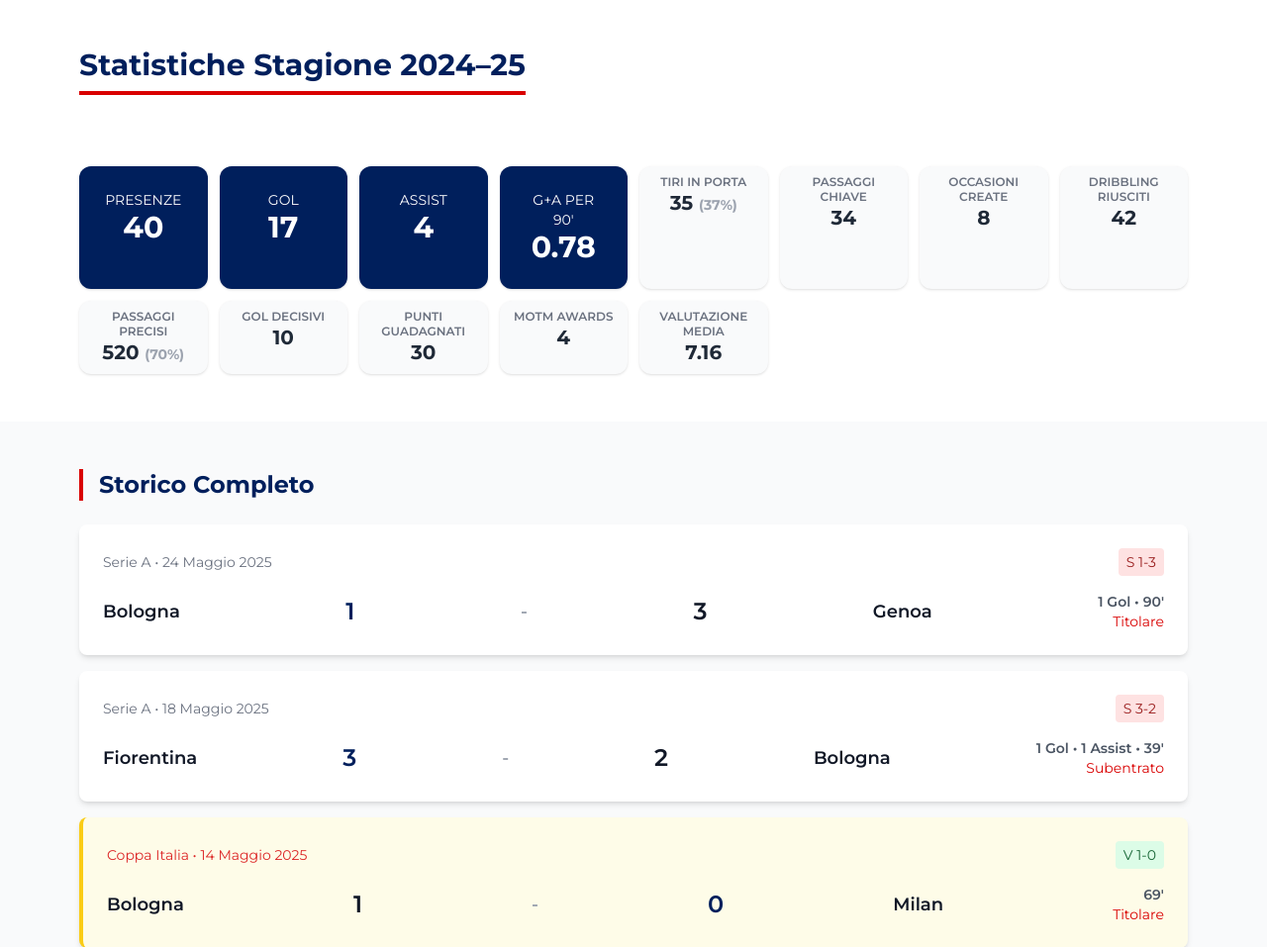
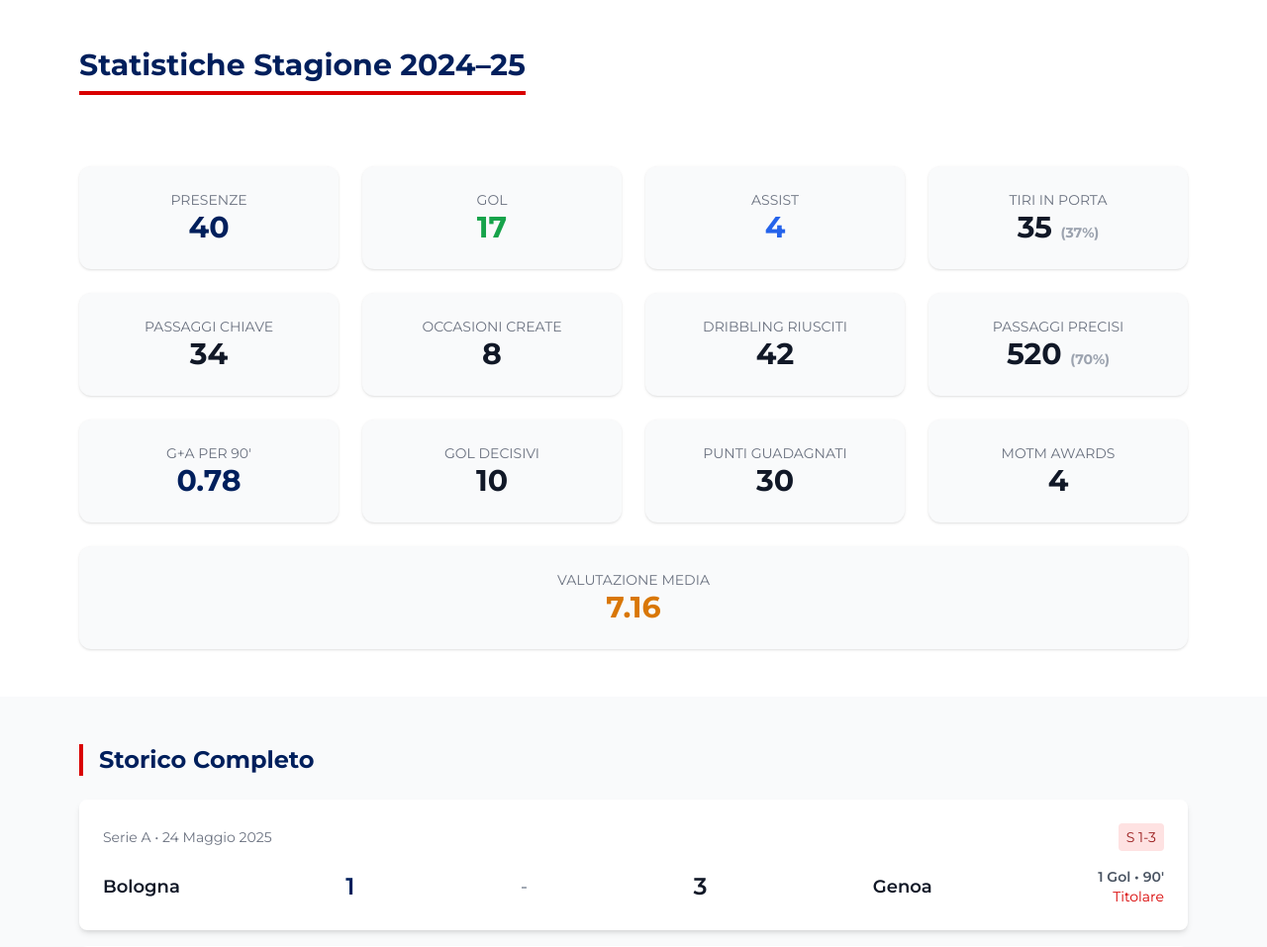
Before and after one commit to FutBolo/riccardo.orsolini.app, a Flask app: page /storico in a window 1280 px wide. Shown: the part 244-1201 px from the top of the page at 99% size. Run offline with Flask 3, Linux system fonts and the light colour scheme; some libraries are stand-ins or nearby versions.

Commit message:
Add files via upload

```diff
--- a/templates/storico.html
+++ b/templates/storico.html
@@ -44,68 +44,71 @@
 <h1 class="text-4xl md:text-5xl font-bold">Stagione migliore di Orsolini</h1>
 <p class="text-lg mt-2">Statistiche dettagliate della 24/25</p>
 </header>
+
 <!-- STATISTICHE STAGIONALI - REDESIGN -->
 <section class="py-12 bg-white">
   <div class="max-w-6xl mx-auto px-4">
     <h2 class="text-3xl font-bold text-center text-bluBfc mb-8 border-b-4 border-rossoBfc inline-block pb-2">
       Statistiche Stagione 2024–25
     </h2>
-<div class="grid grid-cols-2 sm:grid-cols-4 md:grid-cols-4 xl:grid-cols-8 gap-3 text-center mt-10">
-<div class="bg-bluBfc rounded-xl shadow p-6">
-<p class="text-sm text-white uppercase">Presenze</p>
-<p class="text-3xl font-bold text-white">40</p>
+
+    <div class="grid grid-cols-1 sm:grid-cols-2 md:grid-cols-3 lg:grid-cols-4 gap-6 text-center mt-10">
+      <div class="bg-gray-50 rounded-xl shadow p-6">
+        <p class="text-sm text-gray-500 uppercase">Presenze</p>
+        <p class="text-3xl font-bold text-bluBfc">40</p>
       </div>
-<div class="bg-bluBfc rounded-xl shadow p-6">
-<p class="text-sm text-white uppercase">Gol</p>
-<p class="text-3xl font-bold text-white">17</p>
+      <div class="bg-gray-50 rounded-xl shadow p-6">
+        <p class="text-sm text-gray-500 uppercase">Gol</p>
+        <p class="text-3xl font-bold text-green-600">17</p>
       </div>
-<div class="bg-bluBfc rounded-xl shadow p-6">
-<p class="text-sm text-white uppercase">Assist</p>
-<p class="text-3xl font-bold text-white">4</p>
+      <div class="bg-gray-50 rounded-xl shadow p-6">
+        <p class="text-sm text-gray-500 uppercase">Assist</p>
+        <p class="text-3xl font-bold text-blue-600">4</p>
       </div>
-<div class="bg-bluBfc rounded-xl shadow p-6">
-<p class="text-sm text-white uppercase">G+A per 90'</p>
-<p class="text-3xl font-bold text-white">0.78</p>
+      <div class="bg-gray-50 rounded-xl shadow p-6">
+        <p class="text-sm text-gray-500 uppercase">Tiri in Porta</p>
+        <p class="text-3xl font-bold">35 <span class="text-sm text-gray-400">(37%)</span></p>
       </div>
-<div class="bg-gray-50 rounded-xl shadow p-2">
-<p class="text-xs font-semibold text-gray-500 uppercase leading-tight">Tiri in Porta</p>
-<p class="text-xl font-bold text-gray-800">35 <span class="text-sm text-gray-400">(37%)</span></p>
+      <div class="bg-gray-50 rounded-xl shadow p-6">
+        <p class="text-sm text-gray-500 uppercase">Passaggi Chiave</p>
+        <p class="text-3xl font-bold">34</p>
       </div>
-<div class="bg-gray-50 rounded-xl shadow p-2">
-<p class="text-xs font-semibold text-gray-500 uppercase leading-tight">Passaggi Chiave</p>
-<p class="text-xl font-bold text-gray-800">34</p>
+      <div class="bg-gray-50 rounded-xl shadow p-6">
+        <p class="text-sm text-gray-500 uppercase">Occasioni Create</p>
+        <p class="text-3xl font-bold">8</p>
       </div>
-<div class="bg-gray-50 rounded-xl shadow p-2">
-<p class="text-xs font-semibold text-gray-500 uppercase leading-tight">Occasioni Create</p>
-<p class="text-xl font-bold text-gray-800">8</p>
+      <div class="bg-gray-50 rounded-xl shadow p-6">
+        <p class="text-sm text-gray-500 uppercase">Dribbling Riusciti</p>
+        <p class="text-3xl font-bold">42</p>
       </div>
-<div class="bg-gray-50 rounded-xl shadow p-2">
-<p class="text-xs font-semibold text-gray-500 uppercase leading-tight">Dribbling Riusciti</p>
-<p class="text-xl font-bold text-gray-800">42</p>
+      <div class="bg-gray-50 rounded-xl shadow p-6">
+        <p class="text-sm text-gray-500 uppercase">Passaggi Precisi</p>
+        <p class="text-3xl font-bold">520 <span class="text-sm text-gray-400">(70%)</span></p>
       </div>
-<div class="bg-gray-50 rounded-xl shadow p-2">
-<p class="text-xs font-semibold text-gray-500 uppercase leading-tight">Passaggi Precisi</p>
-<p class="text-xl font-bold text-gray-800">520 <span class="text-sm text-gray-400">(70%)</span></p>
+      <div class="bg-gray-50 rounded-xl shadow p-6">
+        <p class="text-sm text-gray-500 uppercase">G+A per 90'</p>
+        <p class="text-3xl font-bold text-bluBfc">0.78</p>
       </div>
-<div class="bg-gray-50 rounded-xl shadow p-2">
-<p class="text-xs font-semibold text-gray-500 uppercase leading-tight">Gol Decisivi</p>
-<p class="text-xl font-bold text-gray-800">10</p>
+      <div class="bg-gray-50 rounded-xl shadow p-6">
+        <p class="text-sm text-gray-500 uppercase">Gol Decisivi</p>
+        <p class="text-3xl font-bold">10</p>
       </div>
-<div class="bg-gray-50 rounded-xl shadow p-2">
-<p class="text-xs font-semibold text-gray-500 uppercase leading-tight">Punti Guadagnati</p>
-<p class="text-xl font-bold text-gray-800">30</p>
+      <div class="bg-gray-50 rounded-xl shadow p-6">
+        <p class="text-sm text-gray-500 uppercase">Punti Guadagnati</p>
+        <p class="text-3xl font-bold">30</p>
       </div>
-<div class="bg-gray-50 rounded-xl shadow p-2">
-<p class="text-xs font-semibold text-gray-500 uppercase leading-tight">MOTM Awards</p>
-<p class="text-xl font-bold text-gray-800">4</p>
+      <div class="bg-gray-50 rounded-xl shadow p-6">
+        <p class="text-sm text-gray-500 uppercase">MOTM Awards</p>
+        <p class="text-3xl font-bold">4</p>
       </div>
-<div class="bg-gray-50 rounded-xl shadow p-2">
-<p class="text-xs font-semibold text-gray-500 uppercase leading-tight">Valutazione Media</p>
-<p class="text-xl font-bold text-gray-800">7.16</p>
+      <div class="bg-gray-50 rounded-xl shadow p-6 col-span-full">
+        <p class="text-sm text-gray-500 uppercase">Valutazione Media</p>
+        <p class="text-3xl font-bold text-[#d97706]">7.16</p>
       </div>
     </div>
   </div>
-</div></div></section>
+</section>
+
 <!-- PARTITE -->
 <section class="py-12">
 <div class="max-w-6xl mx-auto px-4">
```
Lines whose indentation alone changed are shown as unchanged.
